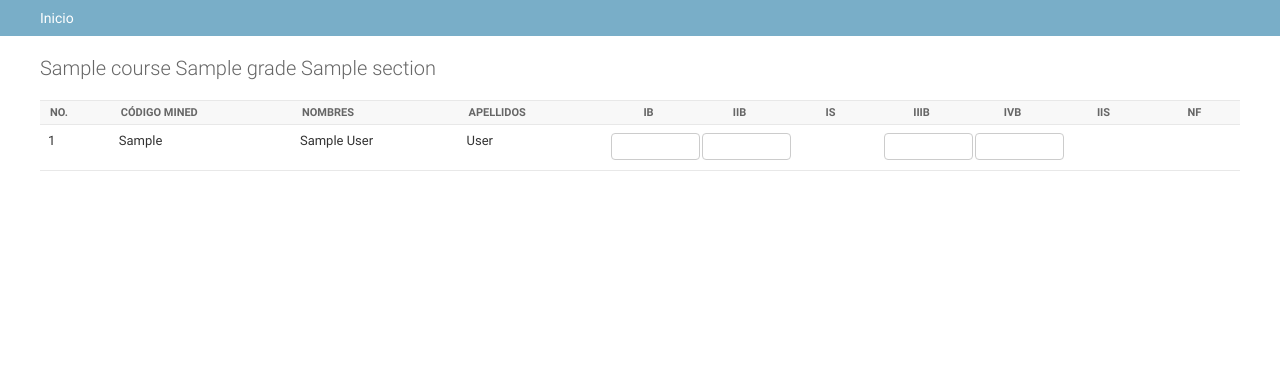
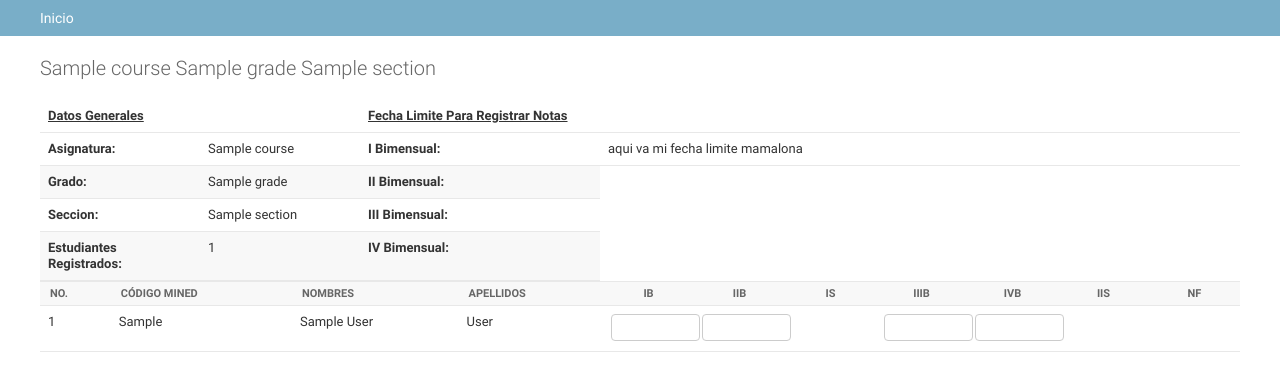
Before and after one commit to fernandohernandezpaz/web_school, a Django app: page /school/grado_seccion_asignatura/1/registro_de_notas in a window 1280 px wide. Shown: the part 20-411 px from the top of the page. Run offline with Django 3.2, Linux system fonts and the light colour scheme; tables that the repository leaves empty hold one stand-in row (values such as "Sample post"); parts of the project's set-up code (start-up, migrations or seed data) failed here and were passed over; some libraries are stand-ins or nearby versions.

Commit message:
Creando tabla datos generales

```diff
--- a/school/templates/form_register_note.html
+++ b/school/templates/form_register_note.html
@@ -16,6 +16,37 @@
                     {{ grade_section_course }}
                 </h1>
                 <div class="results">
+                    <table style="width:100%">
+                        <tr>
+                            <th width="10%"><u>Datos Generales</u></th>
+                            <th width="10%"></th>
+                            <th width="15%"><u>Fecha Limite Para Registrar Notas</u></th>
+                            <th width="40%"></th>
+                        </tr>
+                        <tbody>
+                        <tr>
+                            <th>Asignatura:</th>
+                            <td>{{ grade_section_course.course }}</td>
+                            <th>I Bimensual:</th>
+                            <td>aqui va mi fecha limite mamalona</td>
+                        <tr>
+                            <th>Grado:</th>
+                            <td>{{ grade_section_course.grade_section.grade }}</td>
+                            <th>II Bimensual:</th>
+                        </tr>
+                        <tr>
+                            <th>Seccion:</th>
+                            <td>{{ grade_section_course.grade_section.section }}</td>
+                            <th>III Bimensual:</th>
+                        </tr>
+                        <tr>
+                            <th>Estudiantes Registrados:</th>
+                            <td>{{ students|length }}</td>
+                            <th>IV Bimensual:</th>
+                        </tr>
+                        </tr>
+                        </tbody>
+                    </table>
                     <table style="width:100%" id="result_list">
                         <thead>
                         <tr>
```
